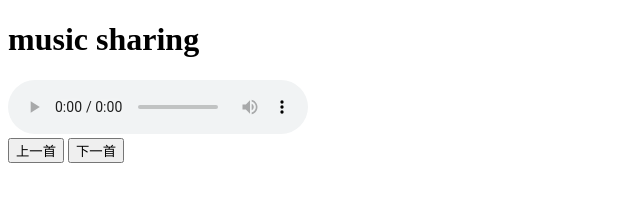
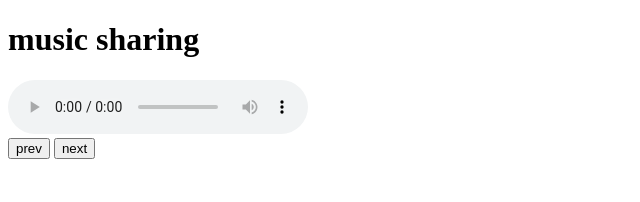
Before and after one commit to bebopyunenvy-dev/music, a plain HTML site: page index.html in a window 1280 px wide. Shown: the whole page, without its empty margins (0-640 px from the left). Drawn offline with Linux system fonts and the light colour scheme.

Commit message:
prev-next

```diff
--- a/index.html
+++ b/index.html
@@ -12,8 +12,8 @@
     <audio id="player" controls></audio>
 
     <div>
-        <button id="prev">上一首</button>
-        <button id="next">下一首</button>
+        <button id="prev">prev</button>
+        <button id="next">next</button>
     </div>
 
     <script>
```
